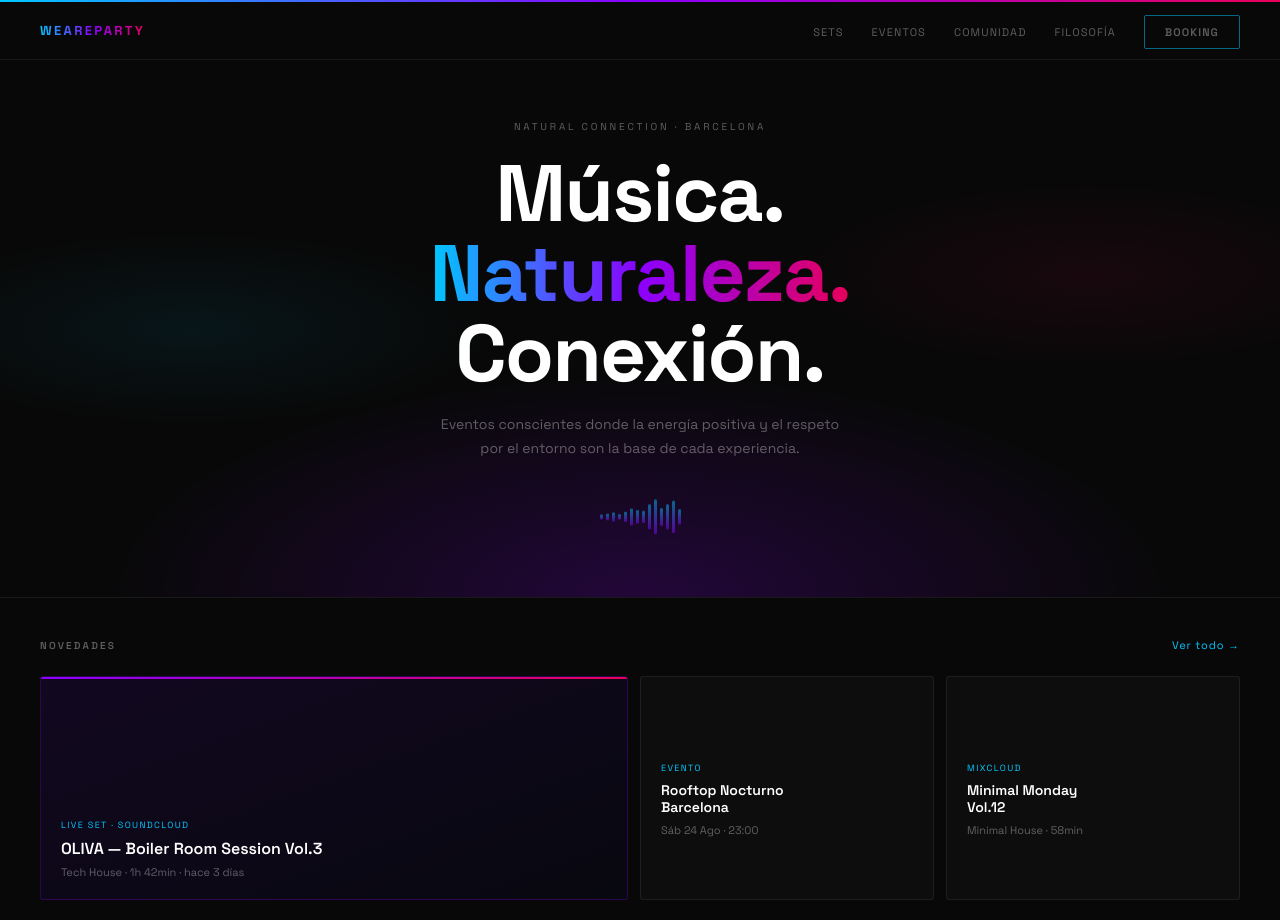
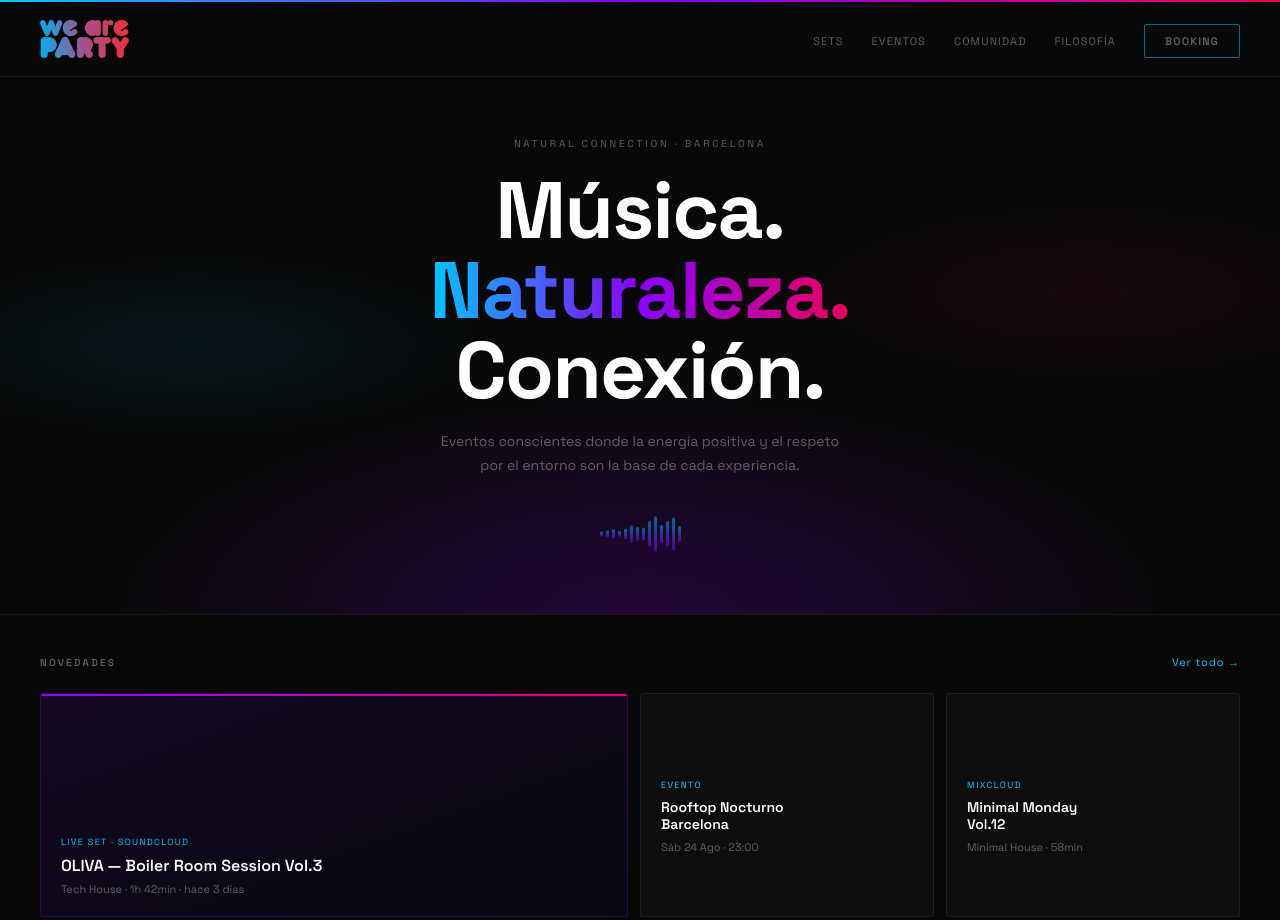
Before and after one commit to WeAreParty/web, a plain HTML site: page index.html in a window 1280 px wide. Shown: the top 920 px of the page. Drawn offline with Linux system fonts and the light colour scheme.

Commit message:
Update index.html

```diff
--- a/index.html
+++ b/index.html
@@ -378,7 +378,7 @@
   <div class="pulse-bar"></div>
 
   <nav>
-    <div class="logo">WeAreParty</div>
+ <a href="#"><img src="logo.png" alt="WeAreParty" style="height:38px;width:auto;display:block;" /></a>
     <ul class="nav-links">
       <li><a href="#">Sets</a></li>
       <li><a href="#">Eventos</a></li>
```
